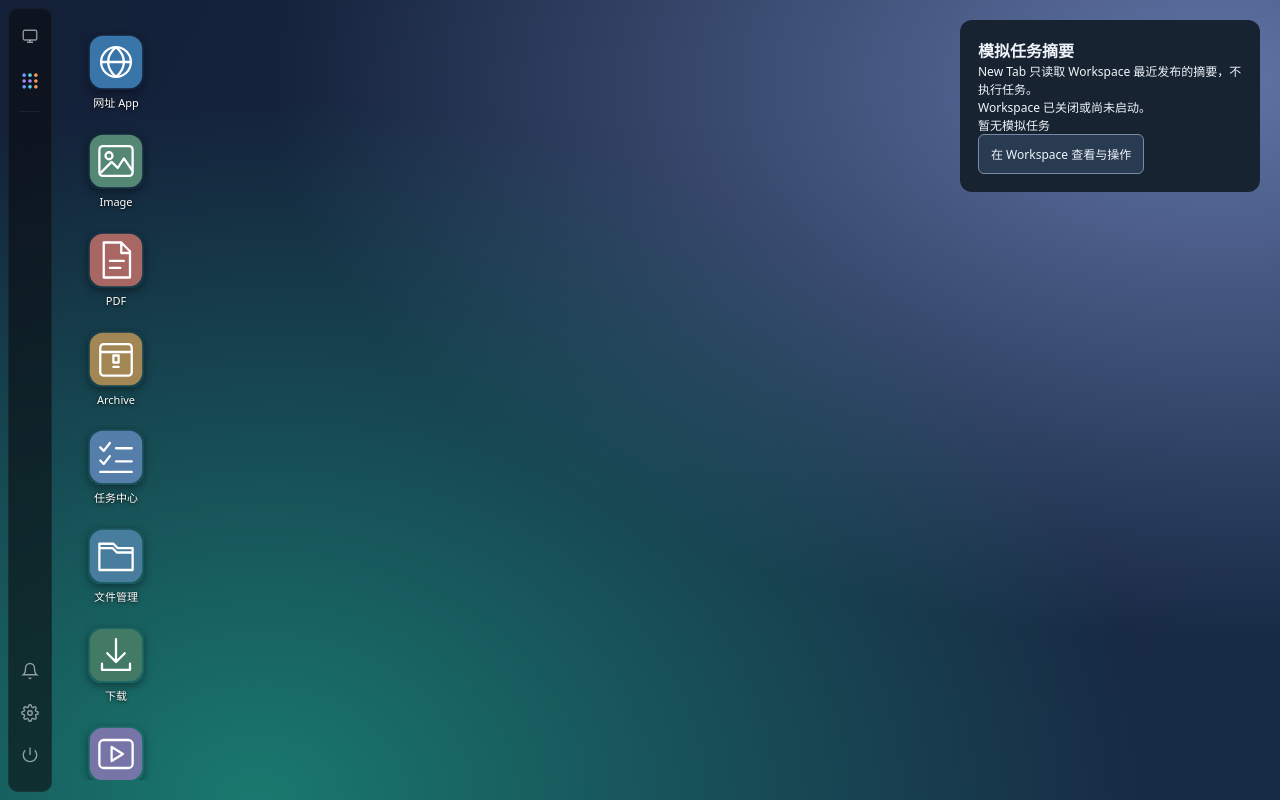
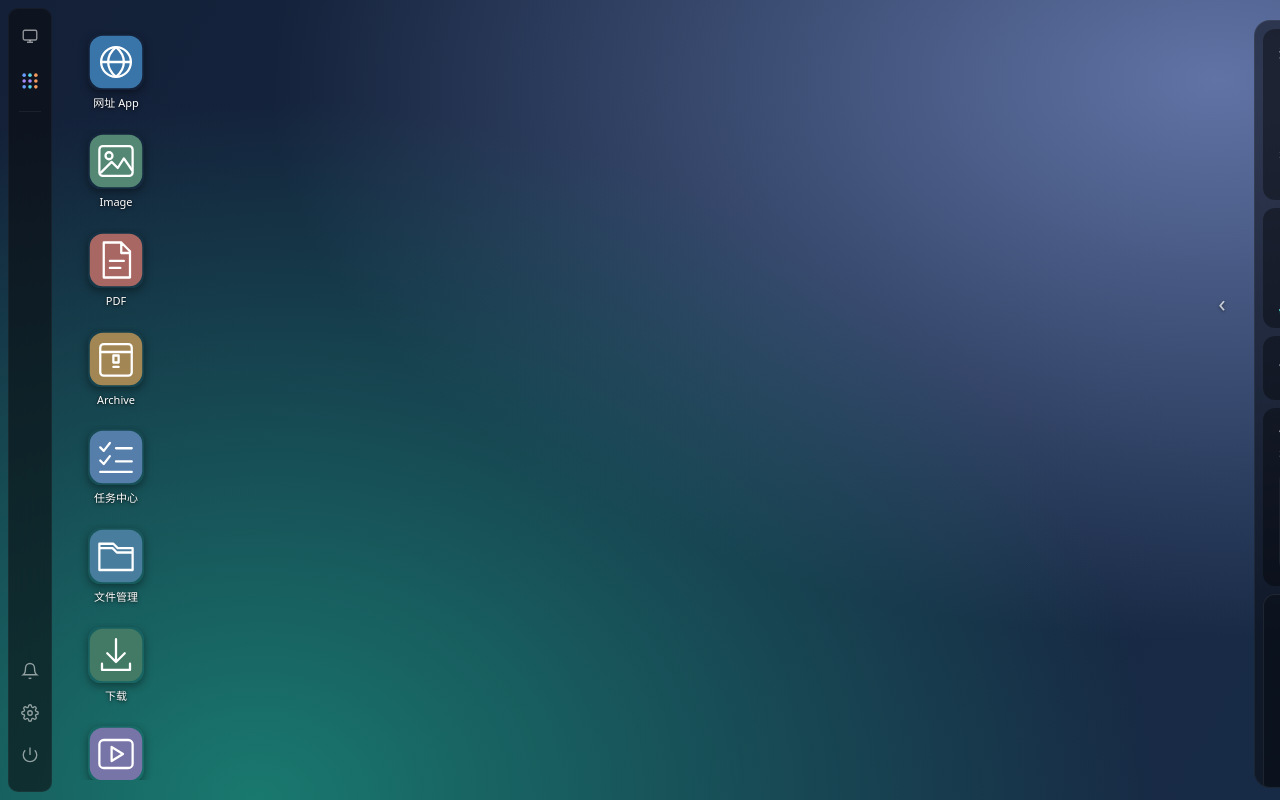
Before and after one commit to Ben8368/uNAS, a React (Vite) app in the folder apps/extension/: page / in a window 1280 px wide. Built offline with nearby package versions, Linux system fonts and the light colour scheme.

Commit message:
Add click-to-toggle runtime panel and refine app icon states

```diff
--- a/apps/extension/src/App.tsx
+++ b/apps/extension/src/App.tsx
@@ -10,7 +10,6 @@ import { useAppearance } from 'unas-src/hooks/useAppearance'
 import { useWorkspaceSession } from 'unas-src/hooks/useWorkspaceSession'
 import { isWorkspaceSurface } from 'unas-src/runtime/extensionAdapter'
 import { isWorkspaceApp } from 'unas-src/runtime/workspaceRouter'
-import { TaskProjection } from 'unas-src/components/TaskProjection'
 import { launchStatus } from 'unas-src/runtime/launchStatus'
 
 export default function App() {
@@ -45,7 +44,7 @@ export default function App() {
         {workspace && session.state !== 'owner' && <section className="workspace-status" role="status"><h1>Workspace {session.state === 'pending' ? '正在确认所有权' : session.state === 'conflict' ? '已在另一标签页运行' : '所有权能力不可用'}</h1><p>此页面不会执行模拟任务。关闭其他 Workspace 后可重试；真实任务恢复能力尚未接入。</p><button type="button" onClick={session.retry}>重新确认所有权</button></section>}
       </div>
       {(!workspace || session.state === 'owner') && <><WindowContainer /><AppLauncher onOpenApp={handleOpenApp} /></>}
-      {workspace && session.state === 'owner' ? <RightPanel /> : <TaskProjection />}
+      {(!workspace || session.state === 'owner') && <RightPanel />}
     </div>
   )
 }
--- a/apps/extension/src/components/RightPanel/index.tsx
+++ b/apps/extension/src/components/RightPanel/index.tsx
@@ -21,6 +21,7 @@ import {
 } from './utils'
 
 export function RightPanel() {
+  const [isOpen, setIsOpen] = useState(false)
   const [metrics, setMetrics] = useState<RuntimeMetrics>(EMPTY_METRICS)
   const [netUpData, setNetUpData] = useState<number[]>(Array.from({ length: 40 }, () => 0))
   const [netDownData, setNetDownData] = useState<number[]>(Array.from({ length: 40 }, () => 0))
@@ -91,15 +92,20 @@ export function RightPanel() {
     : '未采样'
 
   return (
-    <aside className="mt-right-panel" aria-label="运行状态">
+    <aside className={`mt-right-panel${isOpen ? ' mt-right-panel--open' : ''}`} aria-label="运行状态">
       <button
         type="button"
         className="rp-edge-trigger"
-        aria-label="显示运行状态"
+        aria-label={isOpen ? '收起运行状态' : '显示运行状态'}
         aria-controls="runtime-status-panel"
-        title="悬停或聚焦以显示运行状态"
+        aria-expanded={isOpen}
+        title={isOpen ? '隐藏运行状态' : '显示运行状态'}
+        onClick={(event) => {
+          setIsOpen((open) => !open)
+          event.currentTarget.blur()
+        }}
       >
-        <span aria-hidden="true">‹</span>
+        <span aria-hidden="true">{isOpen ? '›' : '‹'}</span>
       </button>
       <div id="runtime-status-panel" className="rp-panel-content">
       <div className="rp-card">
--- a/apps/extension/src/styles/shell/right-panel-top.css
+++ b/apps/extension/src/styles/shell/right-panel-top.css
@@ -10,8 +10,8 @@
   transition: transform .18s ease-out;
 }
 
-.mt-right-panel:hover,
-.mt-right-panel:focus-within {
+.mt-right-panel--open,
+.mt-right-panel:hover {
   transform: translateX(0);
 }
 
@@ -19,19 +19,31 @@
   position: absolute;
   z-index: 2;
   top: 34%;
-  left: 0;
-  width: 26px;
-  min-height: 104px;
-  border: 1px solid rgba(255,255,255,.12);
-  border-right: 0;
-  border-radius: 14px 0 0 14px;
-  background: rgba(10, 18, 30, .9);
-  color: rgba(255,255,255,.88);
-  box-shadow: -8px 0 20px rgba(0,0,0,.16);
+  left: -56px;
+  width: 48px;
+  min-height: 44px;
+  border: 0;
+  border-radius: 0;
+  background: transparent;
+  color: rgba(255,255,255,.72);
+  font: inherit;
+  font-size: 24px;
+  font-weight: 400;
+  letter-spacing: 0;
+  text-shadow: 0 1px 3px rgba(0,0,0,.52);
+  white-space: nowrap;
   cursor: pointer;
 }
 
-.rp-edge-trigger span { display: block; font-size: 20px; line-height: 1; }
+.rp-edge-trigger:hover,
+.rp-edge-trigger:focus-visible {
+  background: transparent;
+  color: #fff;
+}
+
+.rp-edge-trigger span { display: block; line-height: 1; transition: transform .12s ease; }
+.rp-edge-trigger:hover span,
+.rp-edge-trigger:focus-visible span { transform: scale(1.12); }
 
 .rp-panel-content {
   display: flex;
--- a/apps/extension/src/styles/shell/sidebar-desktop.css
+++ b/apps/extension/src/styles/shell/sidebar-desktop.css
@@ -322,19 +322,23 @@ html, body, #root {
   align-items: center;
   width: 84px;
   padding: 4px;
+  border: 0;
   border-radius: 14px;
+  background: transparent;
+  color: inherit;
+  font: inherit;
   cursor: pointer;
   contain: layout paint;
-  transition: background .1s ease;
   user-select: none;
 }
 
-.app-icon:hover {
-  background: rgba(255,255,255,.08);
+.app-icon:hover .app-icon-img,
+.app-icon:focus-visible .app-icon-img {
+  box-shadow: 0 3px 8px rgba(0,0,0,.4), 0 0 0 2px rgba(102, 178, 255, .9);
 }
 
-.app-icon:active {
-  background: rgba(255,255,255,.14);
+.app-icon:active .app-icon-img {
+  transform: scale(.96);
 }
 
 .app-icon-img {
@@ -347,6 +351,7 @@ html, body, #root {
   border-radius: 22%;
   overflow: hidden;
   box-shadow: 0 3px 8px rgba(0,0,0,.4);
+  transition: box-shadow .1s ease, transform .1s ease;
 }
 
 .app-icon-img img {
```
